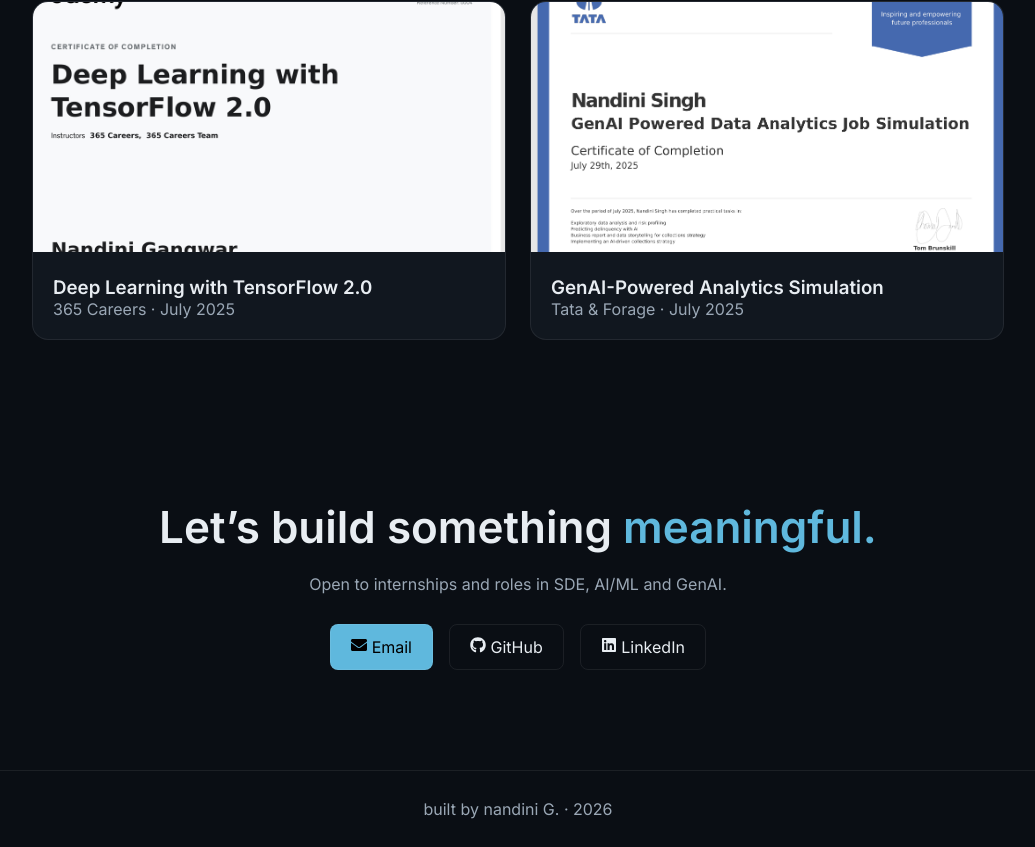
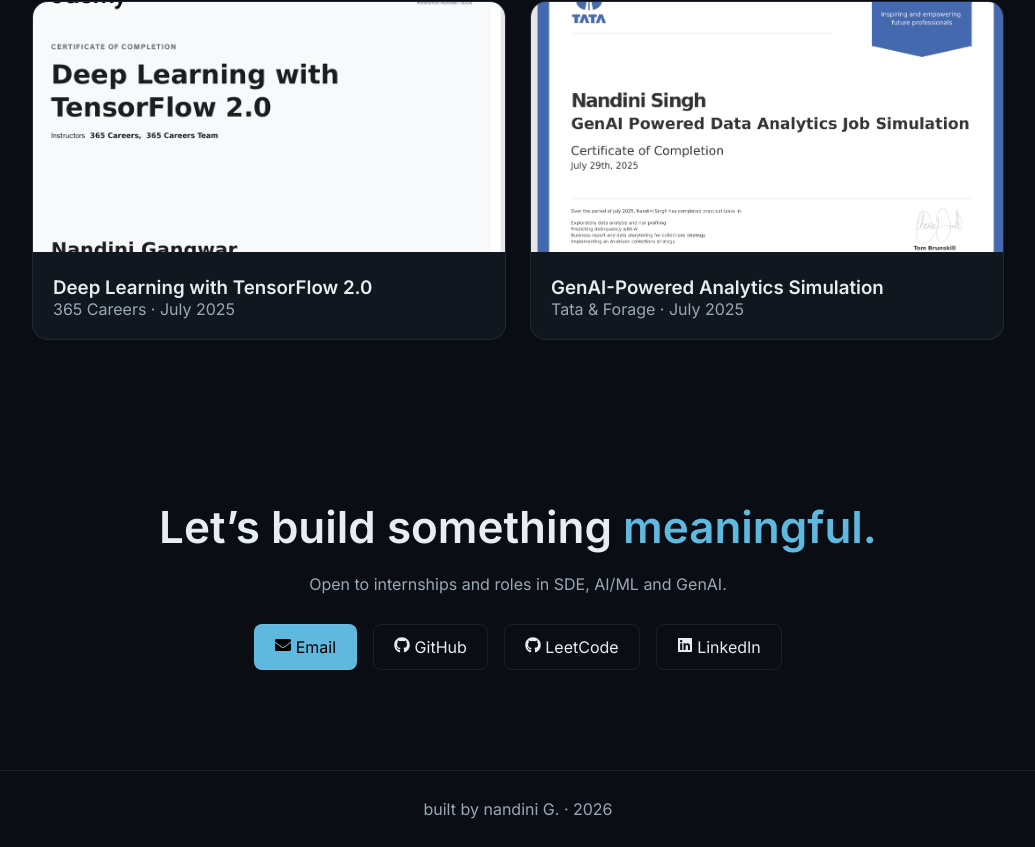
Before and after one commit to NANDINIS898/react-portfolio, a React (Create React App) app: page / in a window 1280 px wide. Shown: the part 5016-5863 px from the top of the page, without its empty margins (122-1157 px from the left). Built offline with nearby package versions, Linux system fonts and the light colour scheme.

Commit message:
added leetcode profile link

```diff
--- a/src/App.js
+++ b/src/App.js
@@ -341,6 +341,13 @@
             >
               <FaGithub /> GitHub
             </a>
+            <a
+              href="https://leetcode.com/u/nandiiinigangwar/"
+              className="contact-link"
+              >
+              <FaGithub /> LeetCode
+            </a>
+
 
             <a
               href="https://www.linkedin.com/in/nandini-gangwar-b47987213/"
```
